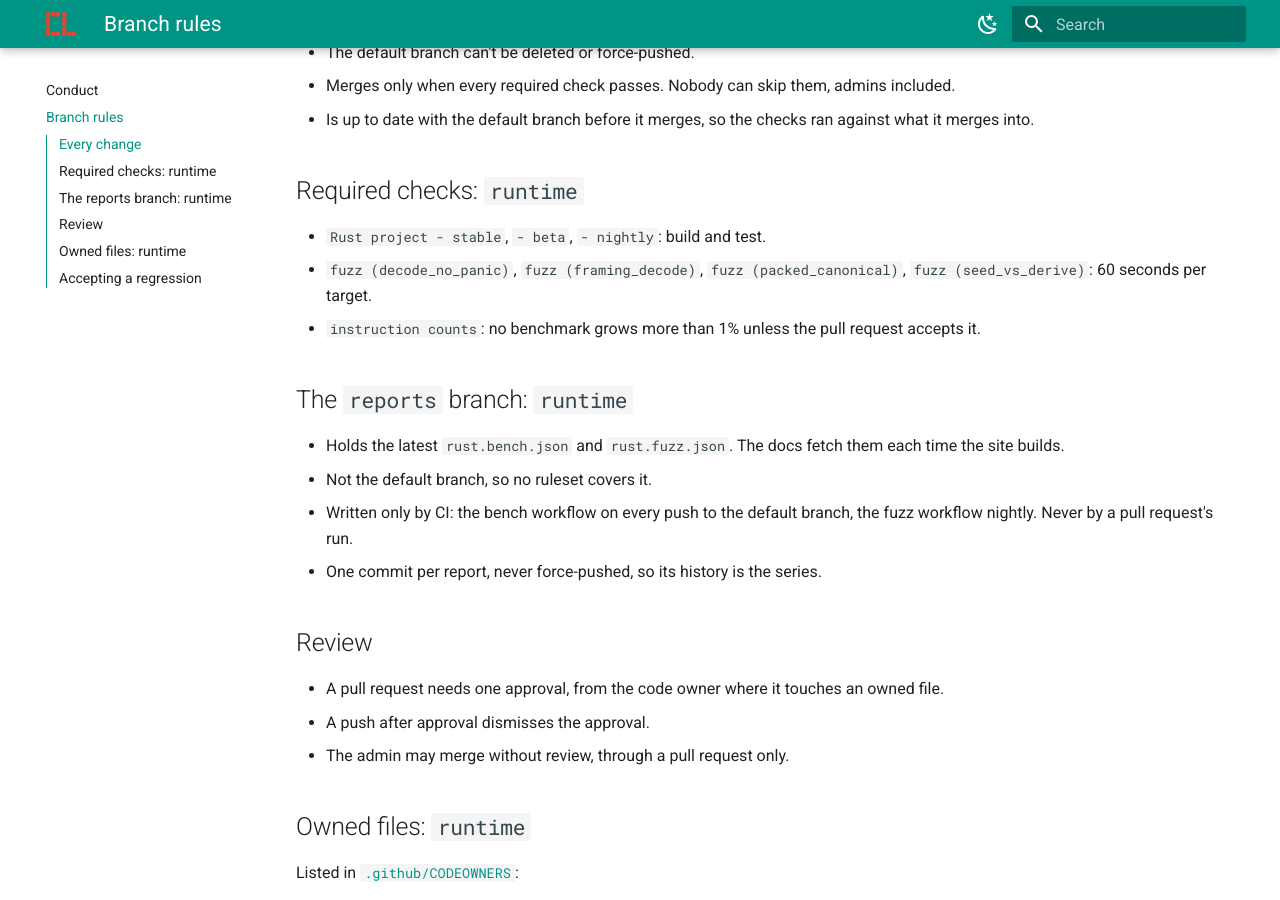
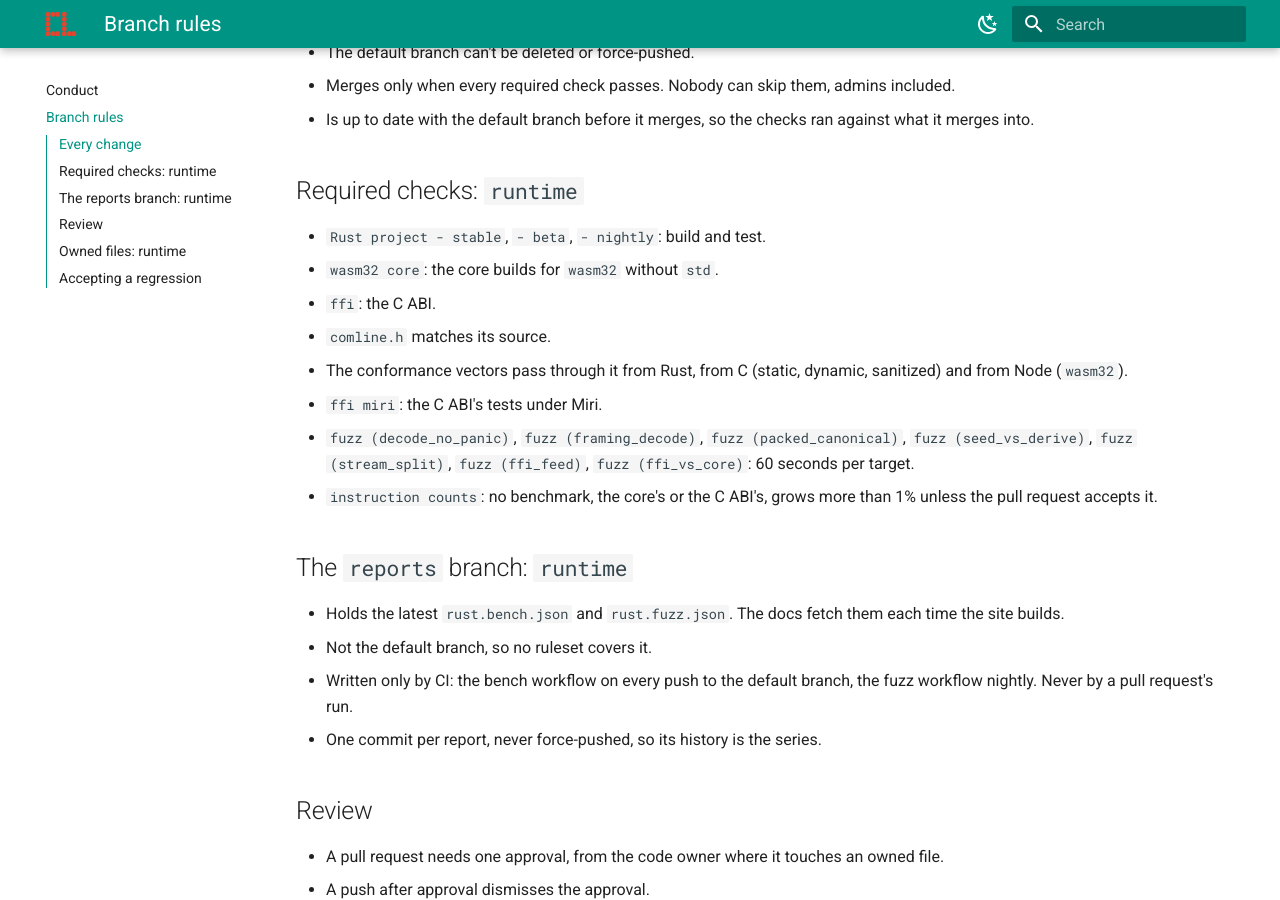
Before and after one commit to ComlineProject/docs, an MkDocs documentation site: the page built from docs/docs/conduct/branch-rules.md, in a window 1280 px wide and 900 px high, scrolled down 338 px. Built offline with MkDocs 1.6.1 and Material for MkDocs 9.7.7, drawn with Linux system fonts in a browser that asks for light colours; the version menu is left out.

Commit message:
conduct: runtime requires the C ABI, wasm32 and stream_split checks

```diff
--- a/docs/docs/conduct/branch-rules.md
+++ b/docs/docs/conduct/branch-rules.md
@@ -16,10 +16,17 @@ repositories follow as they gain gates.
 ## Required checks: `runtime`
 
 - `Rust project - stable`, `- beta`, `- nightly`: build and test.
+- `wasm32 core`: the core builds for `wasm32` without `std`.
+- `ffi`: the C ABI.
+  - `comline.h` matches its source.
+  - The conformance vectors pass through it from Rust, from C (static,
+    dynamic, sanitized) and from Node (`wasm32`).
+- `ffi miri`: the C ABI's tests under Miri.
 - `fuzz (decode_no_panic)`, `fuzz (framing_decode)`,
-  `fuzz (packed_canonical)`, `fuzz (seed_vs_derive)`: 60 seconds per target.
-- `instruction counts`: no benchmark grows more than 1% unless the pull
-  request accepts it.
+  `fuzz (packed_canonical)`, `fuzz (seed_vs_derive)`, `fuzz (stream_split)`,
+  `fuzz (ffi_feed)`, `fuzz (ffi_vs_core)`: 60 seconds per target.
+- `instruction counts`: no benchmark, the core's or the C ABI's, grows more
+  than 1% unless the pull request accepts it.
 
 ## The `reports` branch: `runtime`
 
```
